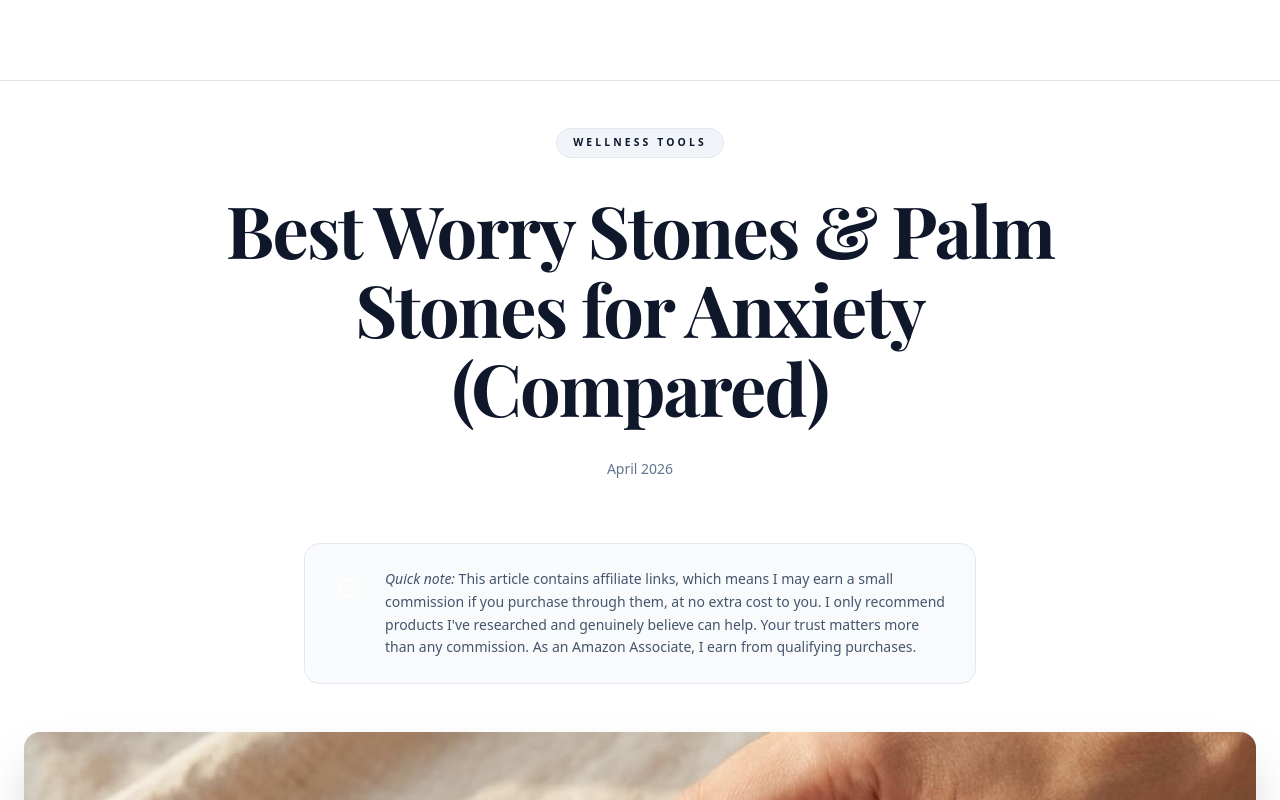
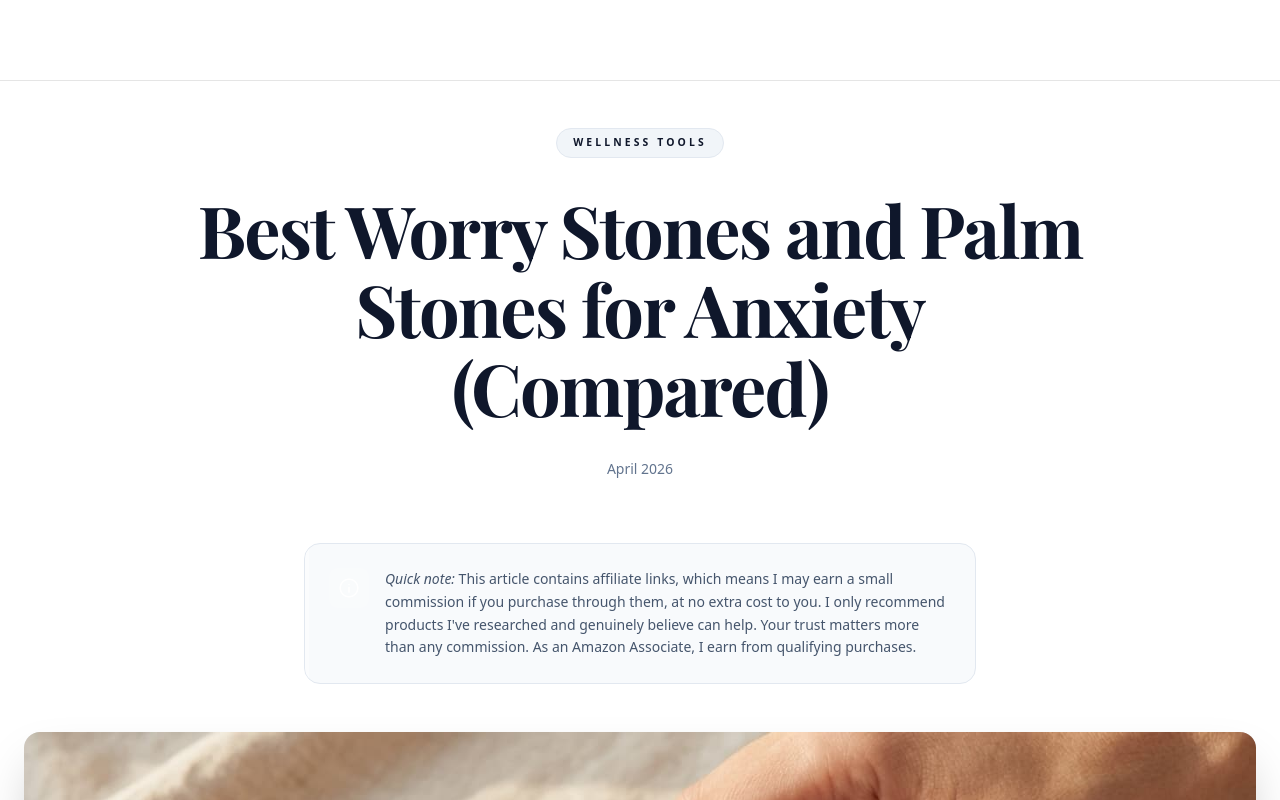
Before and after one commit to FormiloStudios/calmclarity_stitch, a Next.js app: page /articles/best-worry-stones-and-palm-stones-for-anxiety-compared in a window 1280 px wide. Shown: the top 800 px of the page. Built offline with nearby package versions, Linux system fonts and the light colour scheme; a web font is replaced by a local one.

Commit message:
Final build-safe sanitization: replace & with and across all drafts

```diff
--- a/src/app/articles/best-anxiety-journals-and-guided-journals-compared/page.tsx
+++ b/src/app/articles/best-anxiety-journals-and-guided-journals-compared/page.tsx
@@ -35,11 +35,11 @@ export default function ArticlePage() {
                     <header className="max-w-4xl mx-auto text-center mb-16">
                         <div className="flex justify-center mb-8">
                             <span className="bg-slate-100 dark:bg-slate-900 text-slate-900 dark:text-slate-100 text-[0.65rem] font-bold uppercase tracking-[0.3em] px-4 py-1.5 rounded-full border border-slate-200 dark:border-slate-800">
-                                Psychology & Tools
+                                Psychology and Tools
                             </span>
                         </div>
                         <h1 className="font-display text-5xl md:text-7xl font-bold mb-8 leading-[1.1] text-slate-900 dark:text-white tracking-tight">
-                            Best Anxiety Journals & Guided Journals (Compared): Find the Right One for You
+                            Best Anxiety Journals and Guided Journals (Compared): Find the Right One for You
                         </h1>
                         <div className="flex items-center justify-center space-x-4 text-sm text-slate-500 dark:text-slate-400">
                             <span>April 2026</span>
--- a/src/app/articles/best-massage-guns-for-anxiety-and-muscle-tension-compared/page.tsx
+++ b/src/app/articles/best-massage-guns-for-anxiety-and-muscle-tension-compared/page.tsx
@@ -39,7 +39,7 @@ export default function ArticlePage() {
                             </span>
                         </div>
                         <h1 className="font-display text-5xl md:text-7xl font-bold mb-8 leading-[1.1] text-slate-900 dark:text-white tracking-tight">
-                            Best Massage Guns for Anxiety & Muscle Tension (Compared)
+                            Best Massage Guns for Anxiety and Muscle Tension (Compared)
                         </h1>
                         <div className="flex items-center justify-center space-x-4 text-sm text-slate-500 dark:text-slate-400">
                             <span>April 2026</span>
--- a/src/app/articles/best-worry-stones-and-palm-stones-for-anxiety-compared/page.tsx
+++ b/src/app/articles/best-worry-stones-and-palm-stones-for-anxiety-compared/page.tsx
@@ -22,7 +22,7 @@ export default function ArticlePage() {
                             </span>
                         </div>
                         <h1 className="font-display text-5xl md:text-7xl font-bold mb-8 leading-[1.1] text-slate-900 dark:text-white tracking-tight">
-                            Best Worry Stones & Palm Stones for Anxiety (Compared)
+                            Best Worry Stones and Palm Stones for Anxiety (Compared)
                         </h1>
                         <div className="flex items-center justify-center space-x-4 text-sm text-slate-500 dark:text-slate-400">
                             <span>April 2026</span>
@@ -33,7 +33,7 @@ export default function ArticlePage() {
 
                     {/* Image: Hero (Placeholder: worrystone_a.jpg) */}
                     <div className="relative w-full mb-16 rounded-2xl overflow-hidden shadow-2xl bg-slate-100 dark:bg-slate-900 min-h-[400px]">
-                        <img src="/worrystone_a.jpg" alt="Best Worry Stones & Palm Stones" className="w-full h-auto block" />
+                        <img src="/worrystone_a.jpg" alt="Best Worry Stones and Palm Stones" className="w-full h-auto block" />
                     </div>
 
                     <div className="prose prose-lg dark:prose-invert prose-slate mx-auto font-light leading-relaxed max-w-none">
--- a/src/app/journal/3/page.tsx
+++ b/src/app/journal/3/page.tsx
@@ -13,21 +13,21 @@ const articles: { image: string; category: string; readTime?: string; title: str
     {
         image: "/worrystone_a.jpg",
         category: "Wellness Tools",
-        title: "Best Worry Stones & Palm Stones for Anxiety (Compared)",
+        title: "Best Worry Stones and Palm Stones for Anxiety (Compared)",
         description: "Your hands want to do something when you're anxious. Discover how worry stones provide a constructive, tactile anchor for grounding your nervous system.",
         href: "/articles/best-worry-stones-and-palm-stones-for-anxiety-compared"
     },
     {
         image: "/journal_1.jpg",
-        category: "Psychology & Tools",
-        title: "Best Anxiety Journals & Guided Journals (Compared): Find the Right One for You",
+        category: "Psychology and Tools",
+        title: "Best Anxiety Journals and Guided Journals (Compared): Find the Right One for You",
         description: "Journals are more than just paper - they are active tools for externalizing anxiety. Discover which structured approach matches your nervous system.",
         href: "/articles/best-anxiety-journals-and-guided-journals-compared"
     },
     {
         image: "/massagegun_a.jpg",
         category: "Wellness Tools",
-        title: "Best Massage Guns for Anxiety & Muscle Tension (Compared)",
+        title: "Best Massage Guns for Anxiety and Muscle Tension (Compared)",
         description: "Anxiety doesn't stay in your mind - it lives in your body. Discover how percussive therapy breaks the physical tension loop directly.",
         href: "/articles/best-massage-guns-for-anxiety-and-muscle-tension-compared"
     },
```
